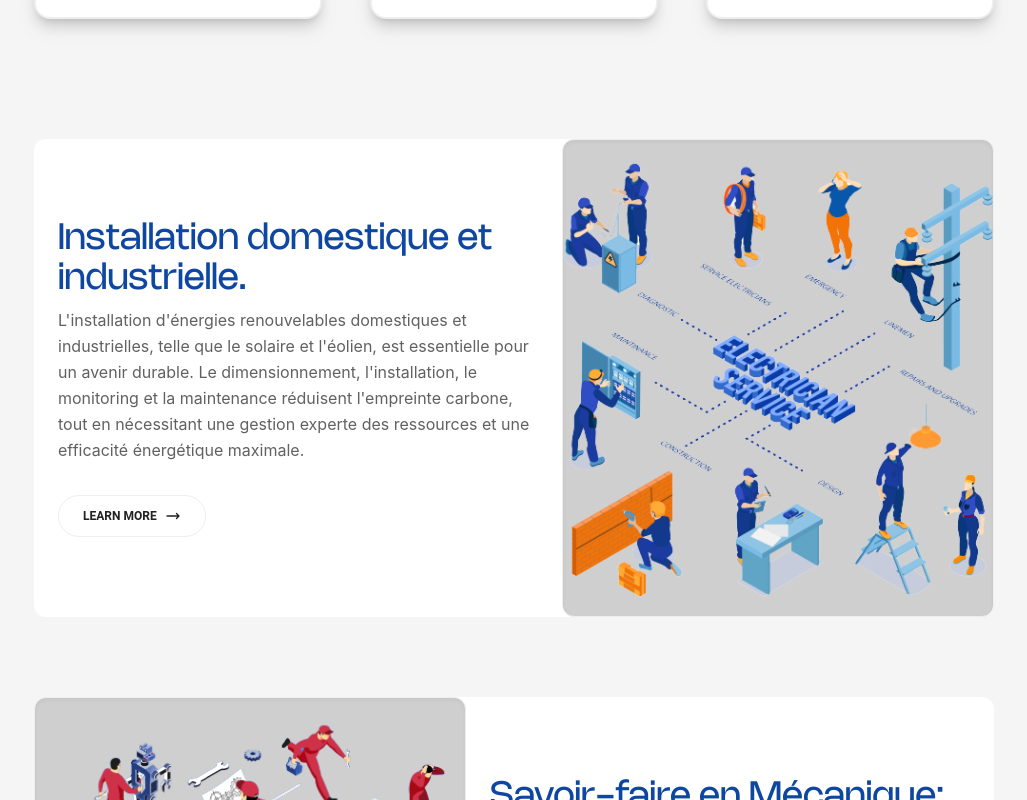
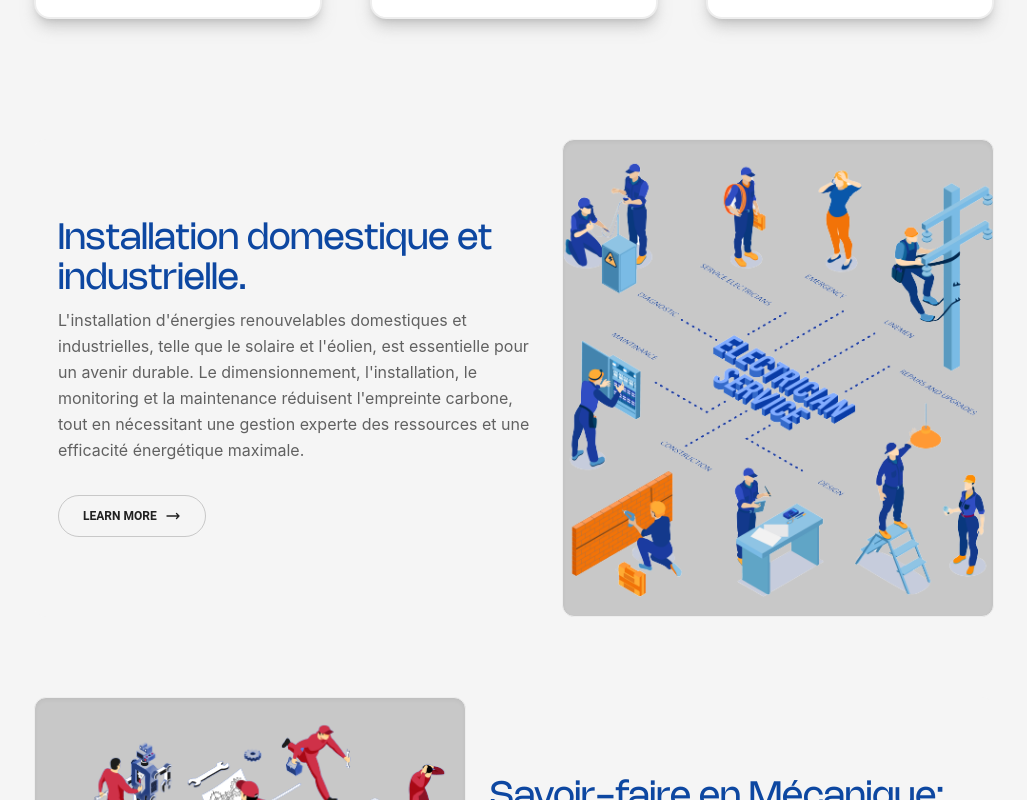
Before and after one commit to iambenkis/Aris-website, a React (Create React App) app: page / in a window 1280 px wide. Shown: the part 1260-2060 px from the top of the page, without its empty margins (126-1153 px from the left). Built offline with nearby package versions, Linux system fonts and the light colour scheme.

Commit message:
Update the Insight background

```diff
--- a/src/components/Insight.jsx
+++ b/src/components/Insight.jsx
@@ -50,7 +50,7 @@ const Insight = () => {
       <div>
         {victrines.map((victrine, index) => (
           <Card
-            className={`w-full ${
+            className={`bg-gray-100 w-full ${
               isOdd(index) ? 'flex-row-reverse' : 'flex-row'
             }   border-none shadow-none mb-20`}
           >
@@ -68,7 +68,7 @@ const Insight = () => {
               <a href="/solutions" className="inline-block">
                 <Button
                   variant="text"
-                  className="flex items-center gap-2 border-[1px] rounded-full"
+                  className="flex items-center gap-2 border-[1px] border-gray-800/25 rounded-full"
                 >
                   Learn More
                   <svg
```
